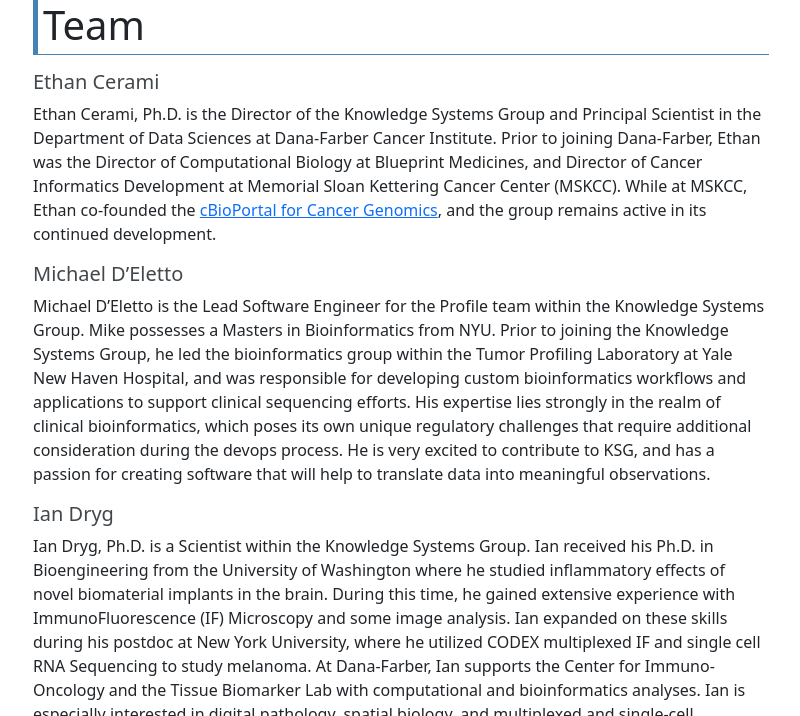
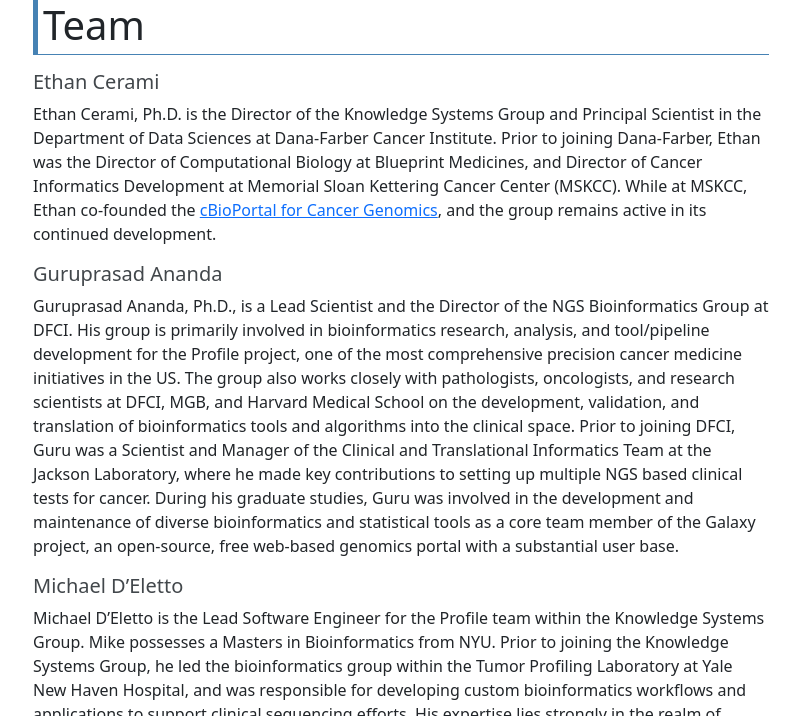
Before and after one commit to dfci/ksg_web, a Jekyll site: the page built from _pages/team.markdown, in a window 1280 px wide and 900 px high, cut to the strip 184-900 px from the top of the window. Shown: the whole strip, without its empty margins (49-849 px from the left). Built offline with Jekyll 4.4.1, drawn with Linux system fonts in a browser that asks for light colours; some of the changed text lies outside the part shown.

Commit message:
Added Guru

```diff
--- a/_pages/team.markdown
+++ b/_pages/team.markdown
@@ -6,6 +6,9 @@ permalink: /team/
 
 ## Ethan Cerami
 Ethan Cerami, Ph.D. is the Director of the Knowledge Systems Group and Principal Scientist in the Department of Data Sciences at Dana-Farber Cancer Institute. Prior to joining Dana-Farber, Ethan was the Director of Computational Biology at Blueprint Medicines, and Director of Cancer Informatics Development at Memorial Sloan Kettering Cancer Center (MSKCC).  While at MSKCC, Ethan co-founded the <a href="http://cbioportal.org">cBioPortal for Cancer Genomics</a>, and the group remains active in its continued development.
+
+## Guruprasad Ananda
+Guruprasad Ananda, Ph.D., is a Lead Scientist and the Director of the NGS Bioinformatics Group at DFCI. His group is primarily involved in bioinformatics research, analysis, and tool/pipeline development for the Profile project, one of the most comprehensive precision cancer medicine initiatives in the US. The group also works closely with pathologists, oncologists, and research scientists at DFCI, MGB, and Harvard Medical School on the development, validation, and translation of bioinformatics tools and algorithms into the clinical space. Prior to joining DFCI, Guru was a Scientist and Manager of the Clinical and Translational Informatics Team at the Jackson Laboratory, where he made key contributions to setting up multiple NGS based clinical tests for cancer. During his graduate studies, Guru was involved in the development and maintenance of diverse bioinformatics and statistical tools as a core team member of the Galaxy project, an open-source, free web-based genomics portal with a substantial user base.
 
 ## Michael D'Eletto
 Michael D'Eletto is the Lead Software Engineer for the Profile team within the Knowledge Systems Group. Mike possesses a Masters in Bioinformatics from NYU. Prior to joining the Knowledge Systems Group, he led the bioinformatics group within the Tumor Profiling Laboratory at Yale New Haven Hospital, and was responsible for developing custom bioinformatics workflows and applications to support clinical sequencing efforts. His expertise lies strongly in the realm of clinical bioinformatics, which poses its own unique regulatory challenges that require additional consideration during the devops process. He is very excited to contribute to KSG, and has a passion for creating software that will help to translate data into meaningful observations.
```
Also changed, not shown: other parts of _pages/team.markdown (+1 -1 lines).
